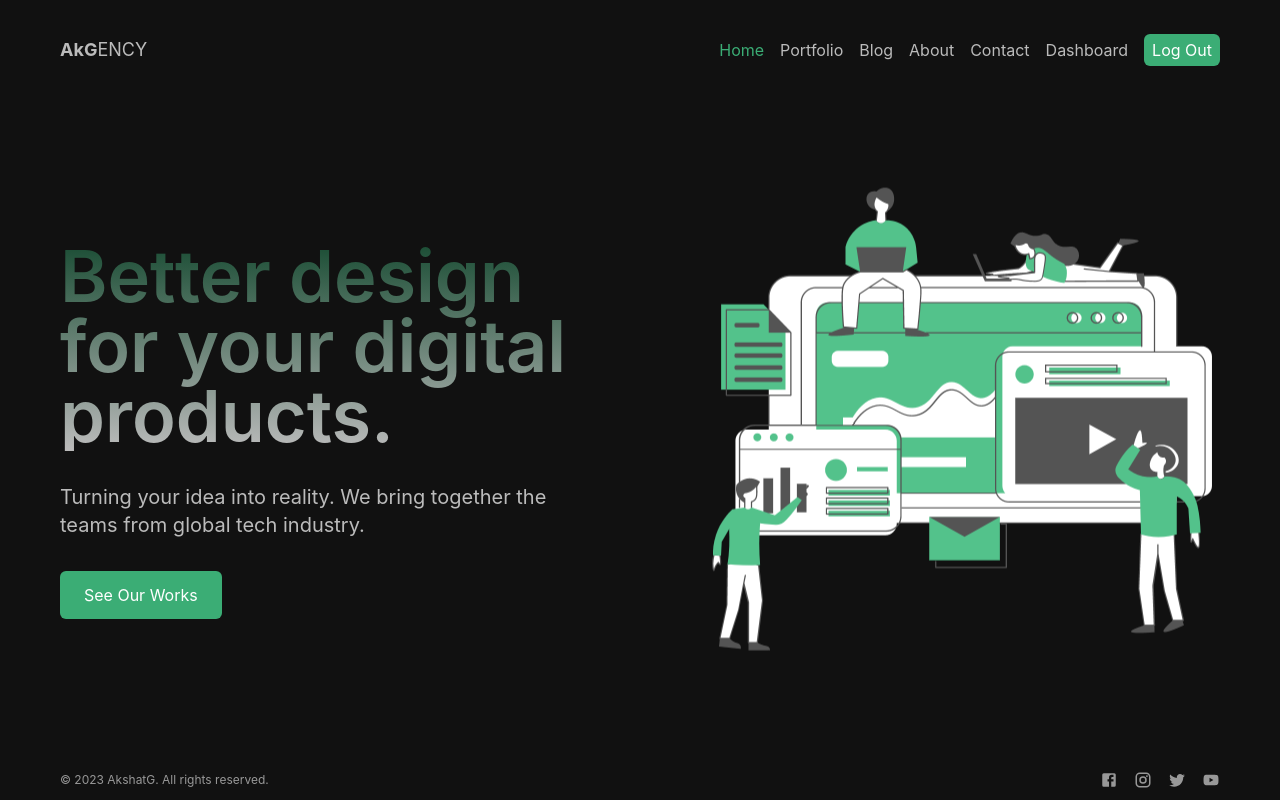
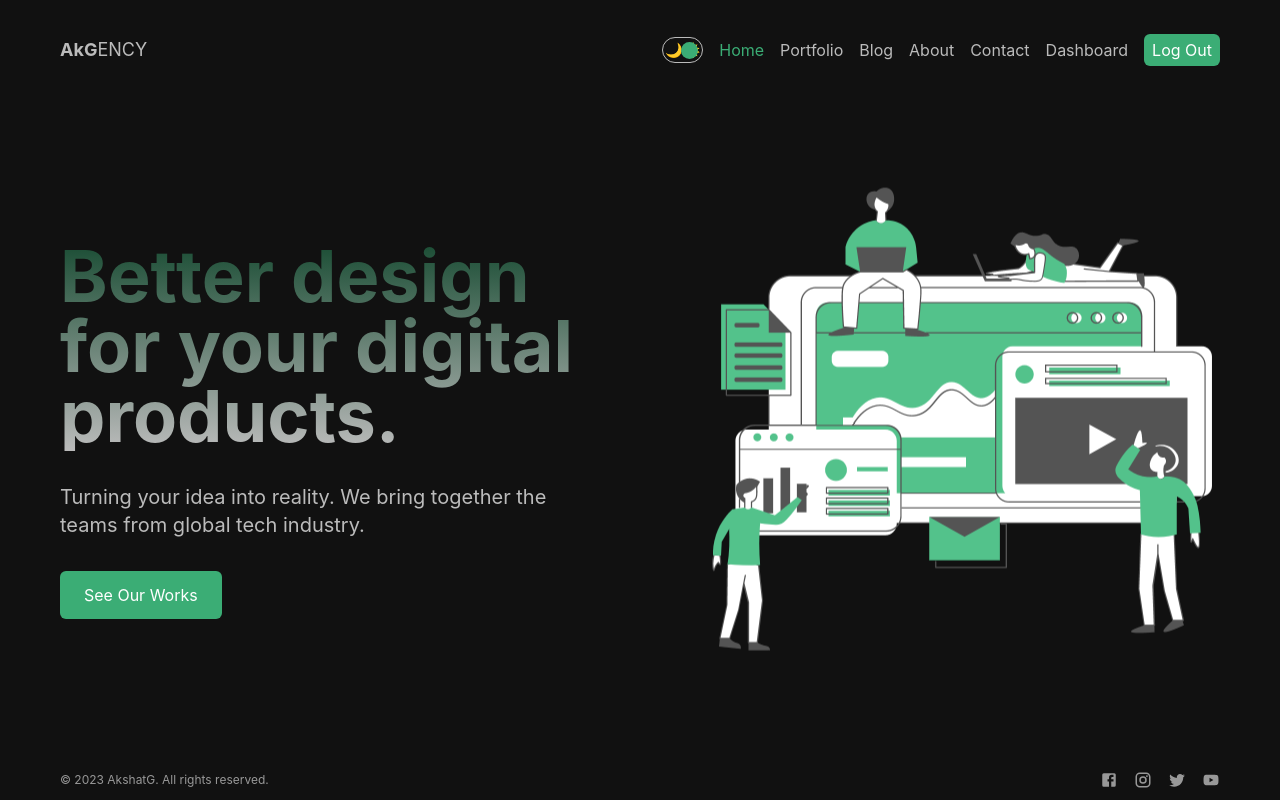
Before and after one commit to HiAkshat/digital-agency, a Next.js app: page / in a window 1280 px wide. Built offline with nearby package versions, Linux system fonts and the light colour scheme.

Commit message:
added dark mode toggle

```diff
--- a/src/app/blog/[id]/page.jsx
+++ b/src/app/blog/[id]/page.jsx
@@ -1,5 +1,46 @@
+"use client"
+
+import ArrowBackIosNewIcon from '@mui/icons-material/ArrowBackIosNew';
+import Link from 'next/link';
+
+import Image from "next/image";
+
 export default function BlogPost() {
   return (
-    <div>BlogPost</div>
+    <div className='flex flex-col gap-8'>
+      <div className='flex flex-col gap-8'>
+        <Link href="/blog">
+          <div className='flex gap-2 items-center text-[#3bad75]'>
+            <div><ArrowBackIosNewIcon /></div>
+            <span className="capitalize font-bold text-2xl">Blog Posts</span>
+          </div>
+        </Link>
+      </div>
+      <div className="flex flex-col gap-12">
+        <div className="flex gap-6 items-center">
+          <div className="flex-1 flex flex-col gap-4">
+            <span className="text-4xl font-bold">Lorem ipsum dolor sit amet consectetur adipisicing elit. </span>
+            <span className="">Lorem ipsum dolor sit amet consectetur adipisicing elit. Delectus enim ex unde, corporis sunt magni explicabo aspernatur. Sit odit </span>
+            <div className="flex items-center gap-4">
+              <div className="relative w-8 h-8 rounded-full">
+                <Image className="object-cover rounded-full" src="https://images.pexels.com/photos/1040881/pexels-photo-1040881.jpeg?auto=compress&cs=tinysrgb&w=640&h=200&dpr=1" fill={true} />
+              </div>
+              <span>Roman Roy</span>
+            </div>
+          </div>
+
+          <div className="relative flex-1 min-h-[250px]">
+            <Image className="object-cover" src="https://images.pexels.com/photos/3130810/pexels-photo-3130810.jpeg" fill={true} />
+          </div>
+        </div>
+
+        <p>
+          Lorem ipsum dolor sit amet, consectetur adipiscing elit, sed do eiusmod tempor incididunt ut labore et dolore magna aliqua. Ut enim ad minim veniam, quis nostrud exercitation ullamco laboris nisi ut aliquip ex ea commodo consequat. Duis aute irure dolor in reprehenderit in voluptate velit esse cillum dolore eu fugiat nulla pariatur. Excepteur sint occaecat cupidatat non proident, sunt in culpa qui officia deserunt mollit anim id est laborum.
+          <br />
+          <br />
+          But I must explain to you how all this mistaken idea of denouncing pleasure and praising pain was born and I will give you a complete account of the system, and expound the actual teachings of the great explorer of the truth, the master-builder of human happiness. No one rejects, dislikes, or avoids pleasure itself, because it is pleasure, but because those who do not know how to pursue pleasure rationally encounter consequences that are extremely painful. Nor again is there anyone who loves or pursues or desires to obtain pain of itself, because it is pain, but because occasionally circumstances occur in which toil and pain can procure him some great pleasure. To take a trivial example, which of us ever undertakes laborious physical exercise, except to obtain some advantage from it? But who has any right to find fault with a man who chooses to enjoy a pleasure that has no annoying consequences, or one who avoids a pain that produces no resultant pleasure?
+        </p>
+      </div>
+    </div>
   )
 }
--- a/src/app/blog/page.jsx
+++ b/src/app/blog/page.jsx
@@ -1,7 +1,24 @@
+import Image from "next/image"
+import styles from "./page.module.css"
+import Link from "next/link"
+
 export default function Blog() {
   return (
-    <div>
-      Blog
-   </div>
+    <div className='flex flex-col gap-6'>
+      <span className={`${styles.workTitle} work-title text-8xl font-bold py-2`}>Blog Posts</span>
+      <div className="flex flex-col gap-12">
+        <Link href="blog/test">
+          <div className="flex gap-16 items-center">
+            <div className="w-[400px] relative h-[240px]">
+              <Image className="object-cover" src="https://images.pexels.com/photos/3130810/pexels-photo-3130810.jpeg" fill={true} />
+            </div>
+            <div className="flex-1 flex flex-col gap-6">
+              <span className="text-3xl font-bold">Lorit. Ex quia recusandae, vel earum similique, liquid, pariatur asperiores?</span>
+              <span>Lorem ipsum dolor sit amet consectetur adipisicing elit. Perferendis nobis neque impedit placeat ad maiores aut saepe commodi? Id aperiam perspiciatis sapiente aut quisquam, quibusdam omnis adipisci ipsum repellendus provident.</span>
+            </div>
+          </div>
+        </Link>
+      </div>
+  </div>
   )
 }
--- /dev/null
+++ b/src/app/blog/page.module.css
@@ -0,0 +1,6 @@
+.workTitle{
+  background: linear-gradient(180deg, rgba(0,0,0,1) 0%, rgba(255,255,255,0.59156162464986) 70%);
+
+  -webkit-background-clip: text;
+  -webkit-text-fill-color: transparent;
+}
--- a/src/app/globals.css
+++ b/src/app/globals.css
@@ -15,8 +15,20 @@ html,
 body {
   max-width: 100vw;
   overflow-x: hidden;
+}
+
+.theme{
+  transition: 1s all ease;
+}
+
+.dark{
   background-color: #111;
   color: #bbb;
+}
+
+.light{
+  color: #111;
+  background-color: white;
 }
 
 a {
--- a/src/app/layout.js
+++ b/src/app/layout.js
@@ -3,6 +3,8 @@ import './globals.css'
 
 import Navbar from '@/components/navbar/navbar'
 import Footer from '@/components/footer/footer'
+import { ThemeProvider } from "@/context/ThemeContext";
+
 
 // const inter = Inter({
 //   weight: ['300', '400', '500', '600', '700'],
@@ -18,6 +20,7 @@ export default function RootLayout({ children }) {
   return (
     <html lang="en">
       <body>
+        <ThemeProvider>
           <div className='body-container gap-6'>
             {/* <div className='flex flex-col'> */}
             {/* </div> */}
@@ -25,6 +28,7 @@ export default function RootLayout({ children }) {
             {children}
             <Footer />
           </div>
+        </ThemeProvider>
       </body>
     </html>
   )
--- a/src/app/page.module.css
+++ b/src/app/page.module.css
@@ -1,7 +1,7 @@
 .title {
   font-size: 72px;
   line-height: 70px;
-  font-weight: 600;
+  font-weight: 700;
   background: linear-gradient(to bottom, #194c33, #bbb);
   -webkit-background-clip: text;
   -webkit-text-fill-color: transparent;
--- a/src/components/navbar/navbar.jsx
+++ b/src/components/navbar/navbar.jsx
@@ -3,6 +3,7 @@
 import Link from "next/link"
 import { usePathname } from "next/navigation"
 import {  useEffect, useState } from "react"
+import ThemeToggle from "../themeToggle/themeToggle"
 
 const links = [
   {
@@ -53,6 +54,7 @@ export default function Navbar() {
         </Link>
       </div>
       <div className="flex items-center gap-4">
+        <ThemeToggle />
         {links.map(link => (
           <Link className={pathname === link.route ? 'text-[#3bad75] hover:text-[#3bad75]' : 'hover:text-[#3bad75]'} key={link.id} href={link.route}>
             {link.name}
--- /dev/null
+++ b/src/components/themeToggle/themeToggle.jsx
@@ -0,0 +1,20 @@
+"use client"
+
+import { ThemeContext } from "../../context/ThemeContext";
+import { useContext, useState } from "react";
+
+export default function ThemeToggle(){
+  const {toggle, mode} = useContext(ThemeContext);
+  console.log(toggle, mode)
+
+  return (
+    <div onClick={toggle} className="cursor-pointer relative flex p-[2px] items-center border border-[#bbb] rounded-full">
+      <span className="text-sm">🌙</span>
+      <span className="text-sm">🌞</span>
+      <div
+        className="absolute h-[17px] w-[17px] rounded-full bg-[#3bad75] transition-all duration-300 ease-in-out"
+        style={mode==="light" ? {left: '4px'} : {right: '4px'}}
+      ></div>
+    </div>
+  )
+}
--- /dev/null
+++ b/src/context/themeContext.jsx
@@ -0,0 +1,19 @@
+"use client";
+
+import { createContext, useState } from "react";
+
+export const ThemeContext = createContext();
+
+export const ThemeProvider = ({ children }) => {
+  const [mode, setMode] = useState("dark");
+
+  const toggle = () => {
+    setMode((prev) => (prev === "dark" ? "light" : "dark"));
+  };
+
+  return (
+    <ThemeContext.Provider value={{ toggle, mode }}>
+      <div className={`theme ${mode}`}>{children}</div>
+    </ThemeContext.Provider>
+  );
+};
```
Lines whose indentation alone changed are shown as unchanged.
